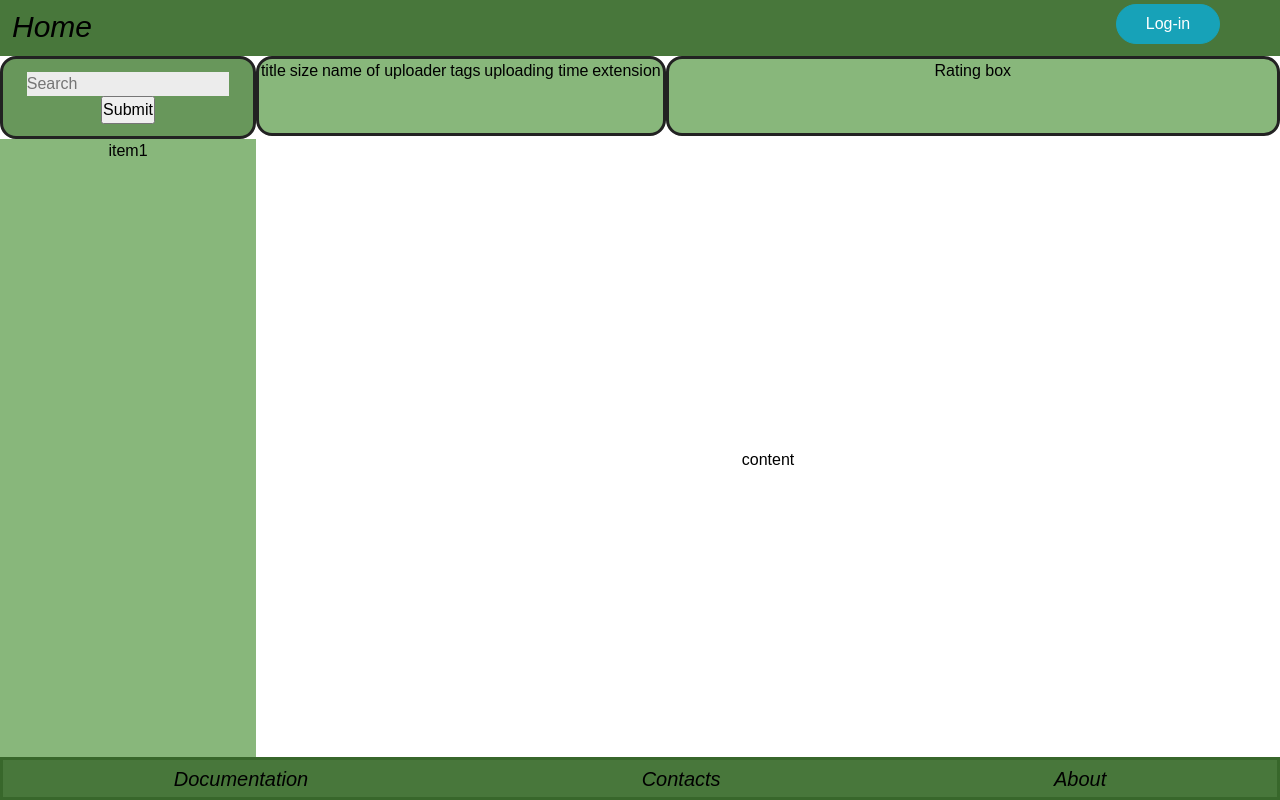
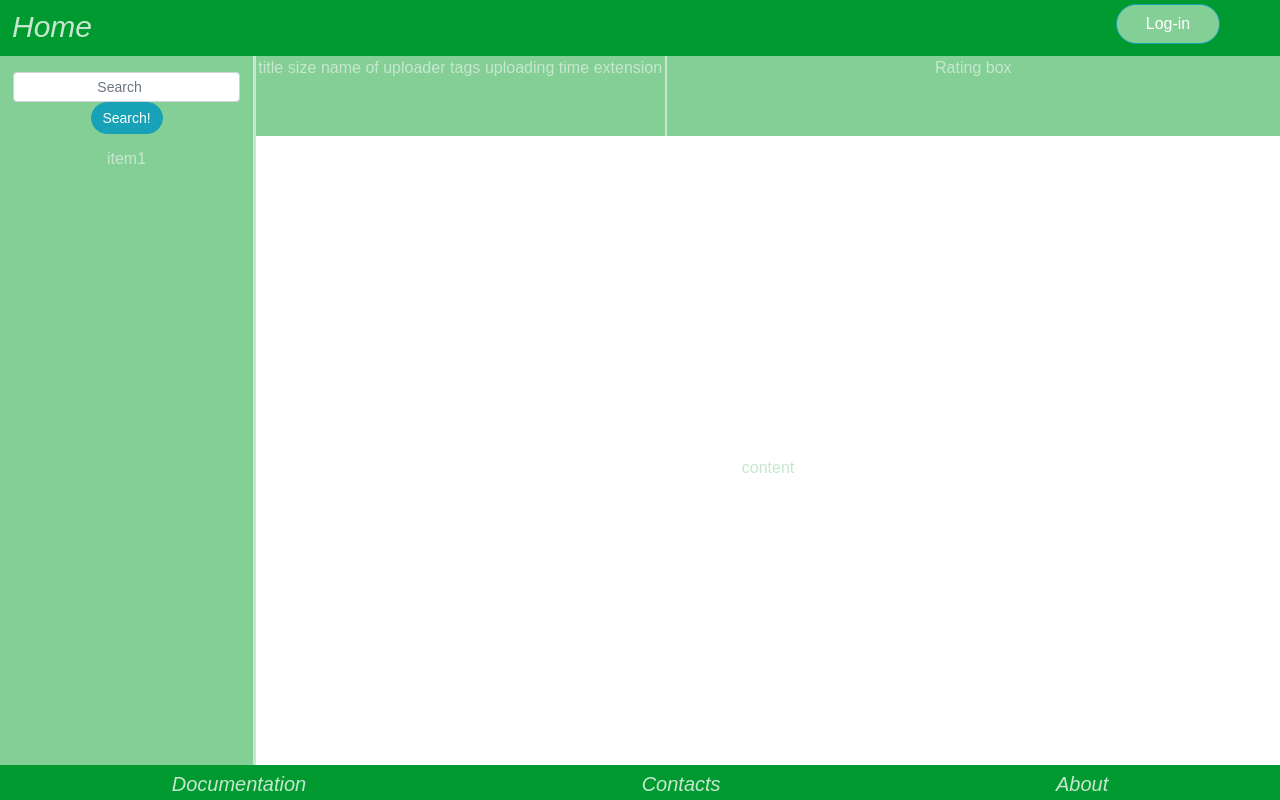
Before and after one commit to DanisAlukaev/Digital-Library, a Vue app: page / in a window 1280 px wide. Built offline with nearby package versions, Linux system fonts and the light colour scheme.

Commit message:
added vue.config and styling

```diff
--- a/src/components/v-search.vue
+++ b/src/components/v-search.vue
@@ -1,17 +1,29 @@
 <template>
     <div class = "search-and-filter">
+        <div class="form-search">
+            <label :for="'search-engine'"></label>
+            <b-form-input :id="'search-engine'" :type="'search'" :placeholder="'Search'" size="sm" required class="input-search"></b-form-input>
+            <b-button pill variant="info" class="search-button" @click="search()" size="sm">Search!</b-button>
+        </div>
+        <!--
         <form action = "search" method = "post" class="form-search">
             <fieldset class="fieldset-search">
                 <input type = "text" name = "SearchRequest" placeholder="Search" required class="input-search"/>
                 <input type = "submit">
             </fieldset>
         </form>
+        -->
     </div>
 </template>
 
 <script>
     export default {
-        name: "v-search"
+        name: "v-search",
+        methods:{
+            search(){
+                return true;
+            }
+        }
     }
 </script>
 
--- a/src/router/router.js
+++ b/src/router/router.js
@@ -22,10 +22,15 @@ let routes = [{
     {
         name: "account",
         path: "/account"
+    },
+    {
+        name: "catchAll",
+        component: vHome,
+        path: "*"
     }
 ];
 let router = new Router({
     routes: routes,
-    mode: 'hash'
+    mode: 'history'
 });
 export default router;
--- a/src/styles.css
+++ b/src/styles.css
@@ -8,7 +8,7 @@
     font-style: normal;
     font-size: 16px;
     text-decoration: none;
-    color: black;
+    color: rgba(198,231,206,1);
 }
 .nav-bar-item {
     font-style: italic;
@@ -28,17 +28,17 @@
     position: fixed;
     top: 0;
     width: 100%;
-    background-color: #48773B;
+    background-color: rgba(0,154,49,1);
  }
 .v-footer {
     width: 100%;
-    height: calc(5vh + 3px);
+    height: calc(4vh + 3px);
     padding: 4px;
     display: flex;
     position: fixed;
     bottom: 0;
-    border: 3px solid #38672B;
-    background-color: #48773B;
+    /*border: 3px solid #38672B;*/
+    background-color: rgba(0,154,49,1);
 }
 .home {
     position: fixed;
@@ -55,23 +55,26 @@
 .log-in-button {
     width: 13vh;
     height: 5vh;
+    /*цвет не меняется. Так понимаю из-за бутстрапа.*/
+    background-color: rgba(132,207,150,1) !important;
 }
 .content {
     position: relative;
     top: 50%;
 }
 .v-search {
-    height: calc(10vh + 3px);
+    height: calc(11vh + 3px);
     width: 20%;
     position: relative;
     left: 0;
     display: flex;
-    background-color: #68975B;
-    border: 3px solid #222222;
-    border-radius: 2vh;
+    background-color: rgba(132,207,150,1);
+    border-right: 3px solid rgba(198,231,206,1);
+    /*border: 3px solid #222222;
+    border-radius: 5%;*/
 }
 .v-info {
-    height: calc(10vh + 3px);
+    height: calc(11vh + 3px);
     display: flex;
     position: relative;
     right: 0;
@@ -90,8 +93,9 @@
     top: 0;
     left: 0;
     margin: 0;
-    background-color: #88B77B;
+    background-color: rgba(132,207,150,1);
     height: calc(78vh - 6px);
+    border-right: 3px solid rgba(198,231,206,1);
 }
 .v-content {
     height: calc(78vh - 6px);
@@ -111,20 +115,22 @@
 }
 .information, .rating {
     display: inline-flex;
-    background-color: #88B77B;
+    background-color: rgba(132,207,150,1);
     height: 10vh;
-    border: 3px solid #222222;
-    border-radius: 2vh;
 }
 .information {
     width: 40%;
+    border-right: 1.5px solid rgba(198,231,206,1);
 }
 .rating {
     position: relative;
     top: 0;
     width: 60%;
+    border-left: 1.5px solid rgba(198,231,206,1);
 }
 .form-search {
+    width: 100%;
+    height: 100%;
     padding: 0 5%;
     border-style: none;
     margin: auto;
@@ -133,7 +139,19 @@
     border-style: none;
 }
 .input-search {
-    width: 90%;
-    background-color: #ececec;
+    position: relative;
+    top: -1vh;
+    height: calc(3.5vh + 2px) !important;
+    text-align: center;
+    width: 100% !important;
+    background-color: rgba(206,255,206,1);
+    color: rgba(198,231,206,1);
     border-style: none;
+    border-radius: 7px;
 }
+.search-button {
+    position: relative;
+    top: -1vh;
+    width: 9vh;
+    height: 4vh;
+}
--- /dev/null
+++ b/vue.config.js
@@ -0,0 +1,3 @@
+module.exports = {
+    publicPath: ''
+};
```
Also changed, not shown: 10 other files (tests, documents, lock files or other folders).
